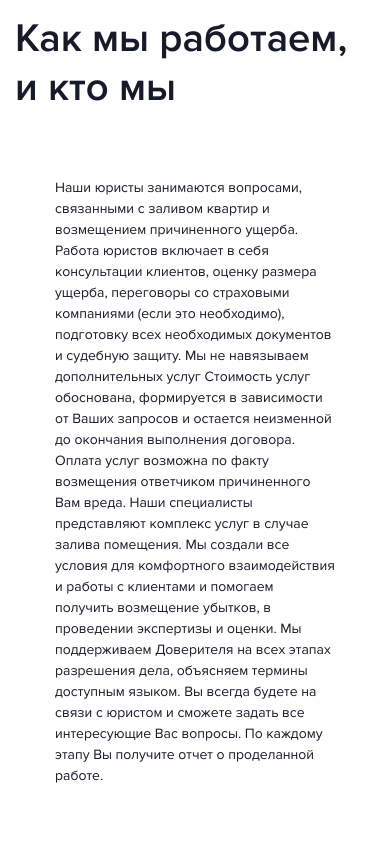
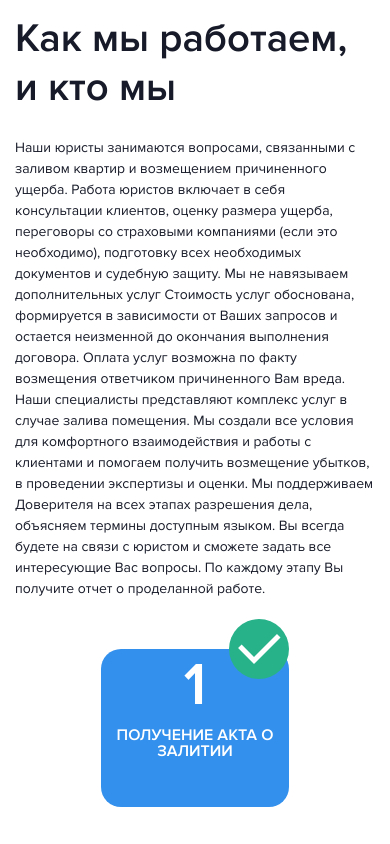
Before and after one commit to Photokub/zalivam-net, a React (Create React App) app: page / in a window 390 px wide. Shown: the part 3360-4204 px from the top of the page. Built offline with nearby package versions, Linux system fonts and the light colour scheme.

Commit message:
Refactor: правка стилей Method

```diff
--- a/src/components/Methods/Methods.css
+++ b/src/components/Methods/Methods.css
@@ -27,7 +27,6 @@
 
 .methods__paragraph {
   margin: 0;
-  padding: 20px;
   color: #171A28;
   font-variant-numeric: lining-nums proportional-nums;
   font-family: Proxima Nova;
@@ -53,6 +52,9 @@
   .methods__warp {
     padding: 100px 74px 148px 74px;
   }
+  .methods__textContainer {
+    margin-bottom: 44px !important;
+  }
 }
 @media screen and (max-width: 568px) {
   .methods__warp {
@@ -61,6 +63,10 @@
   .methods__title {
     line-height: normal;
   }
+  .methods__textContainer {
+    margin-bottom: 20px !important;
+    padding: 0 !important;
+  }
   .methods__bottomline {
     width: 100%;
   }
--- a/src/components/Methods/Methods.scss
+++ b/src/components/Methods/Methods.scss
@@ -30,7 +30,6 @@
 
 .methods__paragraph {
     margin: 0;
-    padding: 20px;
 
     color: #171A28;
     font-variant-numeric: lining-nums proportional-nums;
@@ -58,6 +57,10 @@
     .methods__warp {
         padding: 100px 74px 148px 74px;
     }
+
+    .methods__textContainer {
+        margin-bottom: 44px !important;
+    }
 }
 
 @media screen and (max-width: 568px) {
@@ -69,6 +72,11 @@
         line-height: normal;
     }
 
+    .methods__textContainer {
+        margin-bottom: 20px !important;
+        padding: 0 !important;
+    }
+
     .methods__bottomline {
         width: 100%;
     }
```
Also changed, not shown: 1 other file (tests, documents, lock files or other folders).
